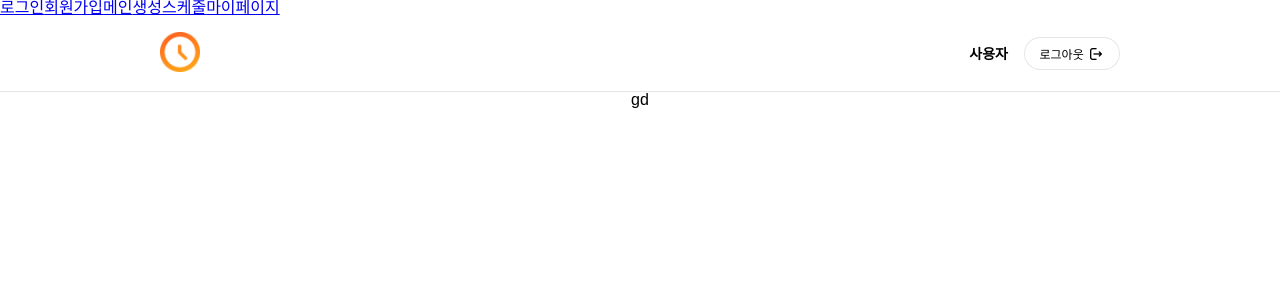
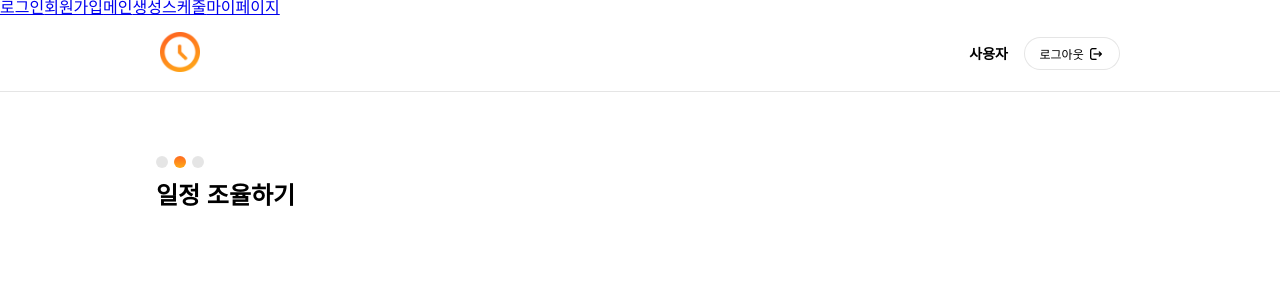
Before and after one commit to moimoimoimoim/frontend, a React (Vite) app: page /schedule in a window 1280 px wide. Shown: the top 300 px of the page. Built offline with nearby package versions, Linux system fonts and the light colour scheme; a web font is replaced by a local one.

Commit message:
일정 조율 페이지 생성 및 타이틀 작성

```diff
--- a/src/components/CreateMoim/CreateMoimForm.css
+++ b/src/components/CreateMoim/CreateMoimForm.css
@@ -3,7 +3,7 @@
   height: 100%;
   background-color: rgb(255, 255, 255);
 
-  padding: 1.5rem 3.5rem;
+  padding: 1.5rem 3rem;
   margin: 1rem;
   border-radius: 20px;
   border: 1px solid var(--black05);
--- a/src/components/Header.css
+++ b/src/components/Header.css
@@ -1,5 +1,5 @@
 header {
-  width: 100;
+  width: 100%;
   border-bottom: 1px solid rgba(0, 0, 0, 0.1);
   padding: 1rem 10rem;
   display: flex;
--- a/src/components/StepIndicator.css
+++ b/src/components/StepIndicator.css
@@ -2,6 +2,7 @@
   display: flex;
   flex-direction: column;
   padding-left: 1rem;
+  width: 1000px;
 }
 /* 점 3개 들어가는 칸 */
 
--- a/src/components/StepIndicator.jsx
+++ b/src/components/StepIndicator.jsx
@@ -1,6 +1,6 @@
 import "./StepIndicator.css"; // CSS 파일에서 스타일 지정
 
-const StepIndicator = ({ steps, currentStep }) => {
+const StepIndicator = ({ steps, currentStep, title }) => {
   return (
     <section className="step-container">
       <div className="step-indicator">
@@ -11,7 +11,7 @@ const StepIndicator = ({ steps, currentStep }) => {
           />
         ))}
       </div>
-      <span className="step-title">모임 생성하기</span>
+      <span className="step-title">{title}</span>
     </section>
   );
 };
--- a/src/pages/CreatePage.jsx
+++ b/src/pages/CreatePage.jsx
@@ -19,7 +19,11 @@ const CreatePage = () => {
 
   return (
     <div>
-      <StepIndicator steps={[1, 2, 3]} currentStep={currentStep} />
+      <StepIndicator
+        title="모임 생성하기"
+        steps={[1, 2, 3]}
+        currentStep={currentStep}
+      />
 
       {/* ✅ Step1_MoimInfo에 props로 상태 전달 */}
       {/* 단계 변경 버튼 예시 추후에 바꿀 것*/}
--- a/src/pages/SchedulePage.jsx
+++ b/src/pages/SchedulePage.jsx
@@ -1,7 +1,17 @@
 import { useState } from "react";
+import StepIndicator from "../components/StepIndicator";
 
 const SchedulePage = () => {
-  return <div>gd</div>;
+  const [currentStep] = useState(1);
+  return (
+    <div>
+      <StepIndicator
+        title="일정 조율하기"
+        steps={[1, 2, 3]}
+        currentStep={currentStep}
+      />
+    </div>
+  );
 };
 
 export default SchedulePage;
```
Also changed, not shown: src/components/ScheduleDrag/ScheduleDragForm.css (added), src/components/ScheduleDrag/ScheduleDragForm.jsx (added).
